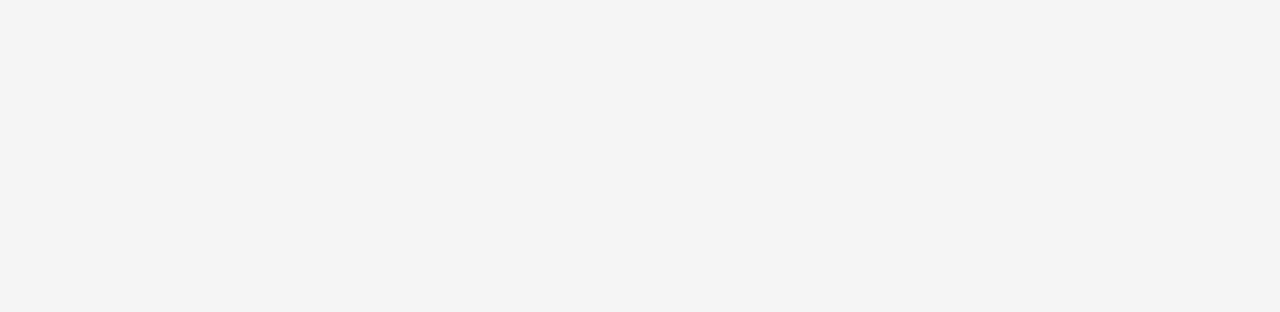
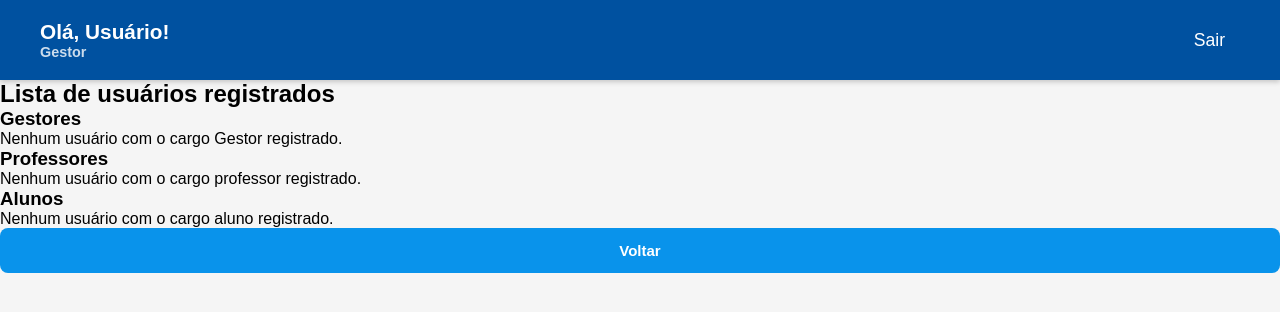
Before and after one commit to eduardo-olvreis/LearnFlix, a React (Vite) app: page /gestor/gerenciar-usuario in a window 1280 px wide. Before the commit this address had no page. Shown: the top 312 px of the page. Built offline with nearby package versions, Linux system fonts and the light colour scheme.

Commit message:
feature: Implementação do gerenciamento de usuários, os dados já estão sendo puxados para o componente

```diff
--- a/src/App.jsx
+++ b/src/App.jsx
@@ -6,6 +6,7 @@ import Register from "./pages/auth/register/Register";
 import GestorHome from "./pages/Dashboards/Gestor/Home/GestorHome";
 import Gestor from "./pages/Dashboards/Gestor/Gestor";
 import UserRegistration from "./pages/Dashboards/Gestor/UserRegistration/UserRegistration";
+import UserManagement from "./pages/Dashboards/Gestor/UserManagement/UserManagement";
 
 import Professor from "./pages/Dashboards/Professor/Professor";
 
@@ -24,6 +25,7 @@ function App() {
         <Route path="/gestor" element={<Gestor/>}>
           <Route index element={<GestorHome />} />
           <Route path="cadastrar-usuario" element={<UserRegistration/>}/>
+          <Route path="gerenciar-usuario" element={<UserManagement/>}/>
         </Route>
         <Route path="/aluno" element={<Aluno name="Eduardo" user="Aluno" />}>
           <Route index element={<DashboardAluno />} />
--- a/src/pages/Dashboards/Gestor/Home/GestorHome.jsx
+++ b/src/pages/Dashboards/Gestor/Home/GestorHome.jsx
@@ -8,6 +8,10 @@ export default function GestorHome(){
         navigate("cadastrar-usuario")
     }
 
+    const handleUserManagement  = () => {
+        navigate("gerenciar-usuario")
+    }
+
     return (
         <div className={styles.container}>
             <div>
@@ -16,7 +20,7 @@ export default function GestorHome(){
             </div>
             <div className={styles.buttons}>
                 <Button onClick={handleUserRegister}>Cadastrar Novo Usuário</Button>
-                <Button onClick={() => {}}>Gerenciar Usuários - Em Breve</Button>
+                <Button onClick={handleUserManagement}>Gerenciar Usuários - Em Breve</Button>
             </div>
         </div>
     )
--- /dev/null
+++ b/src/pages/Dashboards/Gestor/UserManagement/UserManagement.jsx
@@ -0,0 +1,52 @@
+import { useNavigate } from "react-router-dom";
+import Button from "../../../../components/Button/Button";
+
+export default function UserManagement(){
+
+    const navigate = useNavigate()
+
+    const handleBack = () => {
+        navigate("/gestor")
+    }
+
+    const rawUsers = localStorage.getItem("users")
+    const users = JSON.parse(rawUsers) || []
+
+    const listarUsuarios = (cargo) => {
+        const usuariosFiltrados = users.filter((user) => user.role.toLowerCase() === cargo.toLowerCase())
+
+        if(usuariosFiltrados.length === 0){
+            return <p>Nenhum usuário com o cargo {cargo} registrado.</p>
+        }
+
+        return usuariosFiltrados.map((user, index) => (
+            <div key={index}>
+                <p>{user.name}</p>
+                <p>{user.email}</p>
+                <p>{user.password}</p>
+            </div>
+        ))
+    }
+
+    return(
+        <section>
+            <div>
+                {/* Depois tem que criar um componente para renderizar isso e despoluir */}
+                <h2>Lista de usuários registrados</h2>
+                <div>
+                    <h3>Gestores</h3>
+                    {listarUsuarios("Gestor")}
+                </div>
+                <div>
+                    <h3>Professores</h3>
+                    {listarUsuarios("professor")}
+                </div>
+                <div>
+                    <h3>Alunos</h3>
+                    {listarUsuarios("aluno")}
+                </div>
+            </div>
+            <Button onClick={handleBack}>Voltar</Button>
+        </section>
+    )
+}
```
